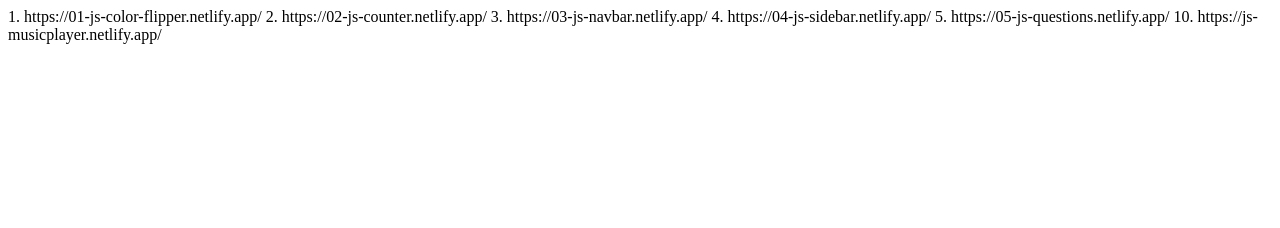
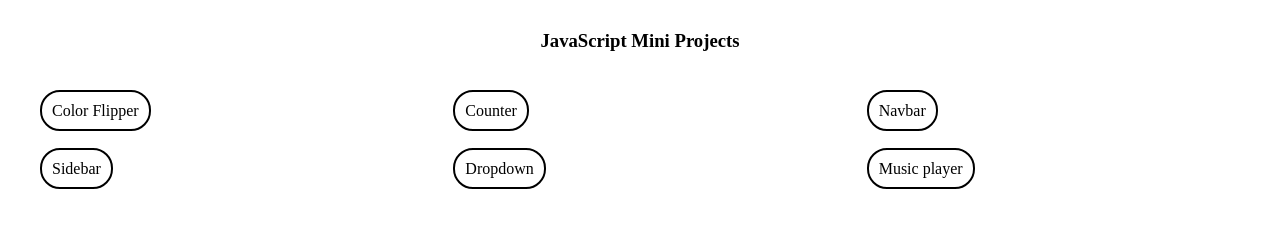
Before and after one commit to py-PiYush/javascript-basic-projects, a plain HTML site: page index.html in a window 1280 px wide. Drawn offline with Linux system fonts and the light colour scheme.

Commit message:
Main page

```diff
--- a/index.html
+++ b/index.html
@@ -1,6 +1,33 @@
-1. https://01-js-color-flipper.netlify.app/
-2. https://02-js-counter.netlify.app/
-3. https://03-js-navbar.netlify.app/
-4. https://04-js-sidebar.netlify.app/
-5. https://05-js-questions.netlify.app/
-10. https://js-musicplayer.netlify.app/
+<!DOCTYPE html>
+<html lang="en">
+  <head>
+    <meta charset="UTF-8" />
+    <meta http-equiv="X-UA-Compatible" content="IE=edge" />
+    <meta name="viewport" content="width=device-width, initial-scale=1.0" />
+    <link rel="stylesheet" href="style.css" />
+    <title>Document</title>
+  </head>
+  <body>
+    <h3>JavaScript Mini Projects</h3>
+    <ul>
+      <li>
+        <a href="https://01-js-color-flipper.netlify.app/">Color Flipper</a>
+      </li>
+      <li>
+        <a href="https://02-js-counter.netlify.app/">Counter</a>
+      </li>
+      <li>
+        <a href="https://03-js-navbar.netlify.app/">Navbar</a>
+      </li>
+      <li>
+        <a href="https://04-js-sidebar.netlify.app/">Sidebar</a>
+      </li>
+      <li>
+        <a href="https://05-js-questions.netlify.app/">Dropdown</a>
+      </li>
+      <li>
+        <a href="https://js-musicplayer.netlify.app/">Music player</a>
+      </li>
+    </ul>
+  </body>
+</html>
--- /dev/null
+++ b/style.css
@@ -0,0 +1,39 @@
+*{
+    margin: 0;
+    padding: 0;
+}
+
+h3{
+    margin-top: 20px;
+    padding: 10px;
+    display: flex;
+    justify-content: center;
+}
+
+ul{
+    display: grid;
+    grid-template-columns: 1fr 1fr 1fr;
+    justify-content: center;
+    align-items: center;
+    align-content: center;
+    margin: 20px;
+    list-style: none;
+
+}
+ul li{
+    padding: 10px;
+    margin: 10px;
+}
+ul li a{
+    text-decoration: none;
+    color: black;
+    border: 2px solid #000;
+    border-radius: 20px;
+    padding: 10px;
+    cursor: pointer;
+}
+
+ul li a:hover{
+    color: white;
+    background-color: black;
+}
```
Also changed, not shown: 1 other file.
